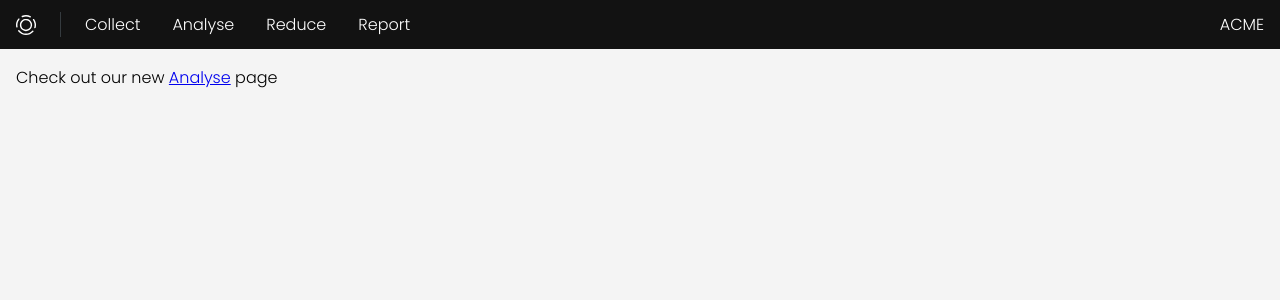
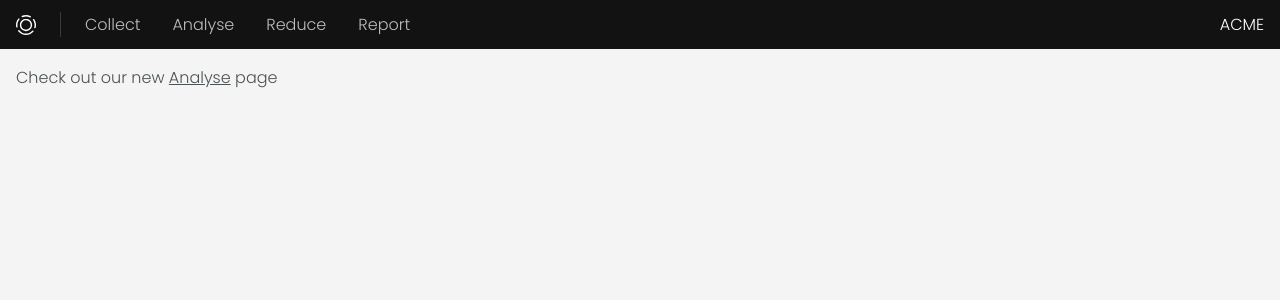
Before and after one commit to stoikerty/emissions-visualisation, a Next.js app: page / in a window 1280 px wide. Shown: the top 300 px of the page. Built offline with nearby package versions, Linux system fonts and the light colour scheme.

Commit message:
minor style adjustments

```diff
--- a/src/app/analyse/page.tsx
+++ b/src/app/analyse/page.tsx
@@ -5,13 +5,10 @@ import useFetchedEmissionsData from "./hooks/useFetchedEmissionsData";
 
 export default function Analyse() {
   const { data, loading, error } = useFetchedEmissionsData();
-
-  if (loading) return <p>Loading data...</p>;
-  if (error) return <p>{error}</p>;
-
   return (
     <>
       <Introduction />
+      <br />
 
       {loading && "Loading Analysis Data..."}
       {!loading && data && <EmissionsChart data={data} />}
--- a/src/app/globals.css
+++ b/src/app/globals.css
@@ -4,9 +4,11 @@
   box-sizing: border-box;
   padding: 0;
   margin: 0;
+
   /* replace with licenced TT Hoves font and font weight 400 */
   font-family: "Poppins", sans-serif;
   font-weight: 300;
+  color: #4b5154;
 }
 
 body {
@@ -29,5 +31,4 @@ p {
   text-align: left;
   text-underline-position: from-font;
   text-decoration-skip-ink: none;
-  color: #4b5154;
 }
--- a/src/components/Navigation/styles.module.css
+++ b/src/components/Navigation/styles.module.css
@@ -28,7 +28,7 @@
 }
 
 .link {
-  color: white;
+  color: #bcbebf;
   text-decoration: none;
   padding: 12px 16px 9px 16px;
   border-bottom: 3px solid transparent;
@@ -39,7 +39,7 @@
 }
 
 .link:hover:not(.active) {
-  border-color: white;
+  border-color: #bcbebf;
 }
 
 .active {
```
